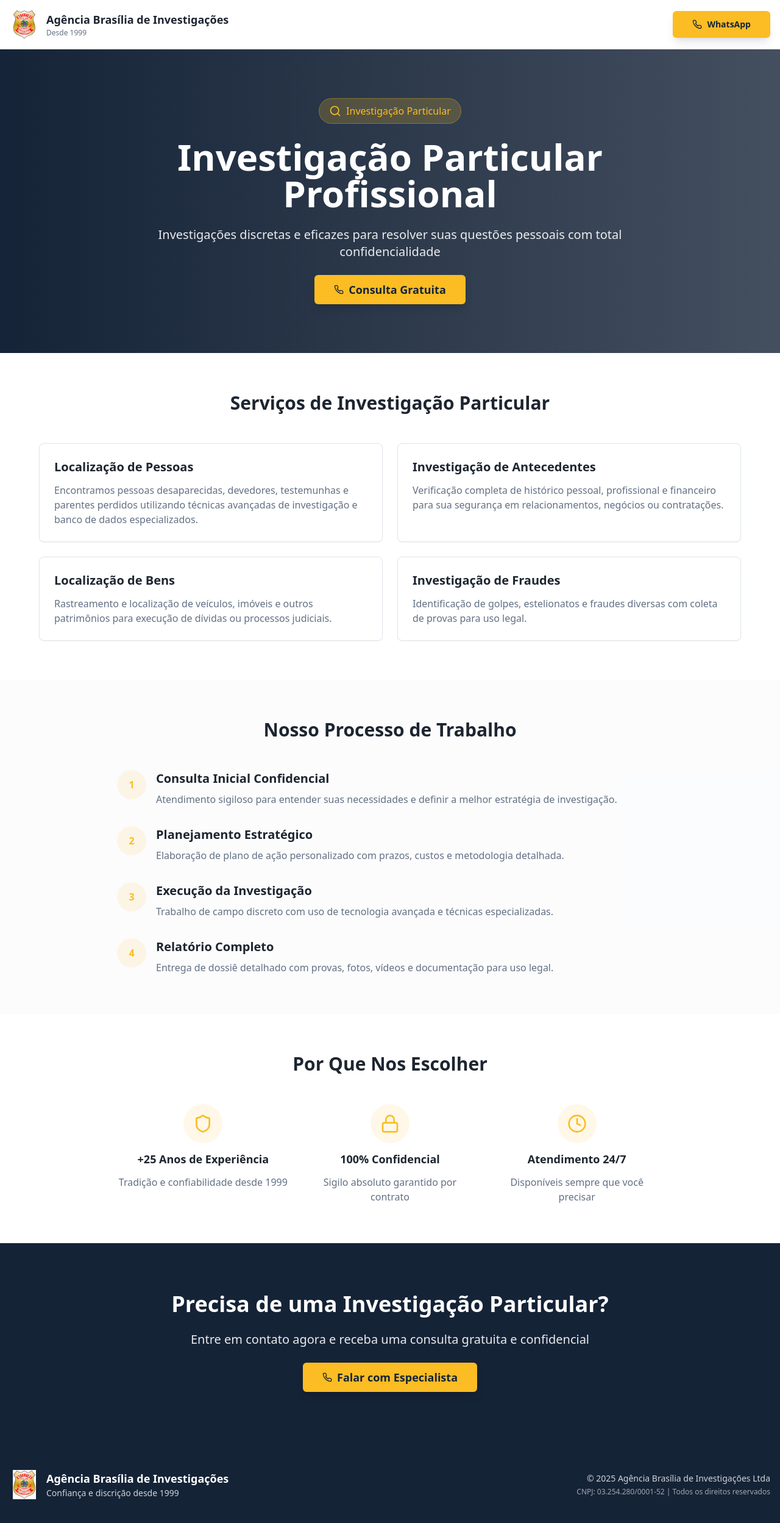
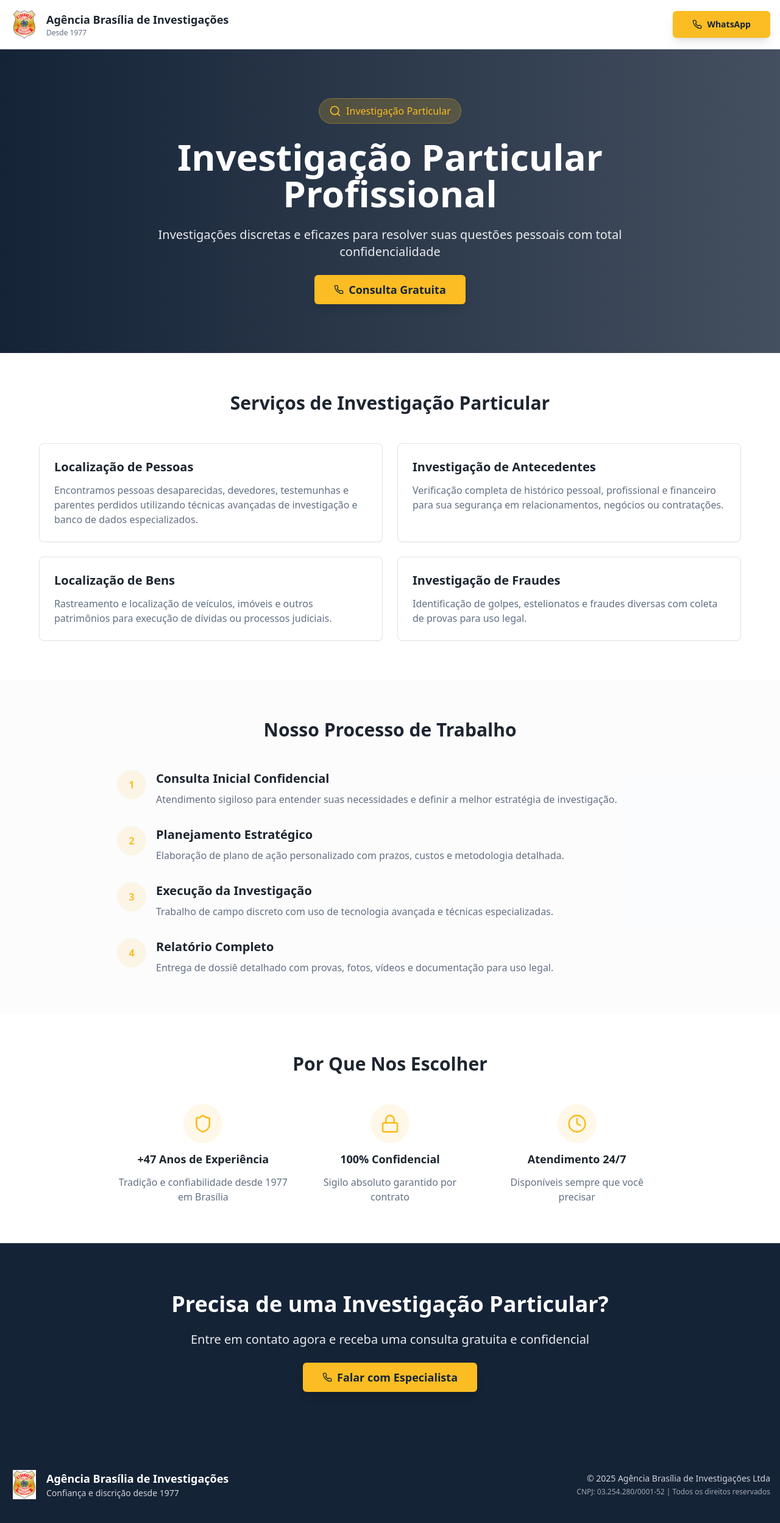
Before and after one commit to ryancostayy-spec/brasiliainvest-ads-hub, a React (Vite) app: page /investigacao-particular in a window 1280 px wide. Shown: the top 2498 px of the page at 61% size. Built offline with nearby package versions, Linux system fonts and the light colour scheme; the HTML template or start-up script is replaced by a standard one.

Commit message:
Update founding year to 1977
Update the founding year and experience years across the site to reflect "desde 1977 em Brasília". This includes changes to the Hero, Footer, Header, InvestigacaoParticular, and InvestigacaoCorporativa components.

```diff
--- a/src/components/Footer.tsx
+++ b/src/components/Footer.tsx
@@ -9,7 +9,7 @@ const Footer = () => {
             <img src={logoDetetive} alt="Logo Detetive Bareta" className="w-12 h-12 object-contain" />
             <div>
               <h3 className="font-bold text-lg">Agência Brasília de Investigações</h3>
-              <p className="text-sm text-primary-foreground/80">Confiança e discrição desde 1999</p>
+              <p className="text-sm text-primary-foreground/80">Confiança e discrição desde 1977</p>
             </div>
           </div>
 
--- a/src/components/Header.tsx
+++ b/src/components/Header.tsx
@@ -16,7 +16,7 @@ const Header = () => {
             <img src={logoDetetive} alt="Logo Detetive Bareta" className="w-12 h-12 object-contain" />
             <div className="hidden md:block">
               <h3 className="font-bold text-lg text-foreground">Agência Brasília de Investigações</h3>
-              <p className="text-xs text-muted-foreground">Desde 1999</p>
+              <p className="text-xs text-muted-foreground">Desde 1977</p>
             </div>
           </Link>
 
--- a/src/components/Hero.tsx
+++ b/src/components/Hero.tsx
@@ -27,7 +27,7 @@ const Hero = () => {
         <div className="max-w-4xl mx-auto space-y-8 animate-in fade-in slide-in-from-bottom-4 duration-1000">
           <div className="inline-flex items-center gap-3 px-4 py-2 rounded-full bg-accent/10 border border-accent/20 backdrop-blur-sm">
             <img src={logoDetetive} alt="Logo Detetive Bareta" className="w-8 h-8 object-contain" />
-            <span className="text-accent font-medium">Investigações Profissionais desde 1999</span>
+            <span className="text-accent font-medium">Profissionais desde 1977 em Brasília</span>
           </div>
 
           <h1 className="text-5xl md:text-7xl font-bold text-primary-foreground leading-tight">
@@ -61,7 +61,7 @@ const Hero = () => {
 
           <div className="flex flex-wrap justify-center gap-8 pt-8 text-primary-foreground/80">
             <div className="flex flex-col items-center">
-              <span className="text-4xl font-bold text-accent">+25</span>
+              <span className="text-4xl font-bold text-accent">+47</span>
               <span className="text-sm">Anos de Experiência</span>
             </div>
             <div className="flex flex-col items-center">
--- a/src/pages/InvestigacaoCorporativa.tsx
+++ b/src/pages/InvestigacaoCorporativa.tsx
@@ -128,7 +128,7 @@ const InvestigacaoCorporativa = () => {
                       <div>
                         <h3 className="font-bold text-xl mb-2">Experiência Comprovada</h3>
                         <p className="text-muted-foreground">
-                          Mais de 25 anos atendendo grandes empresas, escritórios de advocacia e órgãos públicos em Brasília.
+                          Mais de 47 anos atendendo grandes empresas, escritórios de advocacia e órgãos públicos em Brasília.
                         </p>
                       </div>
                     </div>
--- a/src/pages/InvestigacaoParticular.tsx
+++ b/src/pages/InvestigacaoParticular.tsx
@@ -158,9 +158,9 @@ const InvestigacaoParticular = () => {
                   <div className="inline-flex items-center justify-center w-16 h-16 rounded-full bg-accent/10">
                     <Shield className="w-8 h-8 text-accent" />
                   </div>
-                  <h3 className="font-bold text-lg">+25 Anos de Experiência</h3>
+                  <h3 className="font-bold text-lg">+47 Anos de Experiência</h3>
                   <p className="text-muted-foreground">
-                    Tradição e confiabilidade desde 1999
+                    Tradição e confiabilidade desde 1977 em Brasília
                   </p>
                 </div>
 
```
